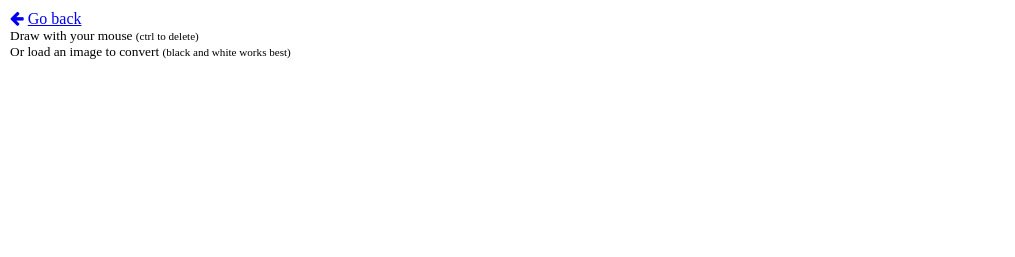
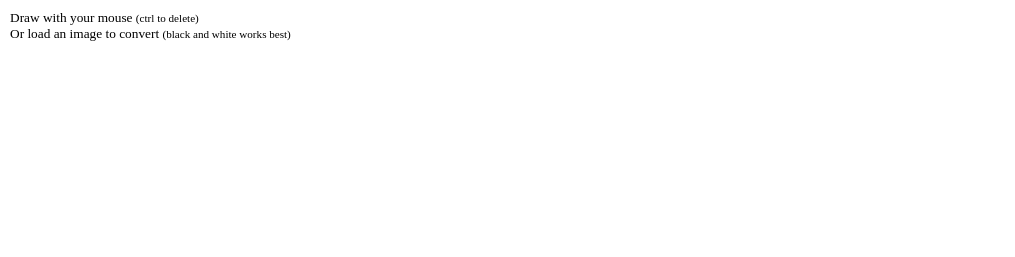
Before and after one commit to Alchemichai/FrancisCouzo-Ishihara-Generator, a plain HTML site: page index.html in a window 1280 px wide. Shown: the top 257 px of the page, 0-1015 px from the left. Drawn offline with Linux system fonts and the light colour scheme.

Commit message:
Update index.html

```diff
--- a/index.html
+++ b/index.html
@@ -11,7 +11,7 @@
         <script src="ishihara.js"></script>
     </head>
     <body>
-        <span id="top-left"><a href="/"><i class="fa fa-arrow-left"></i></a> <a href="/">Go back</a><br><small>
+        <span id="top-left"><small>
             Draw with your mouse <small>(ctrl to delete)</small><br>
             Or load an image to convert <small>(black and white works best)</small>
         </small></span>
```
